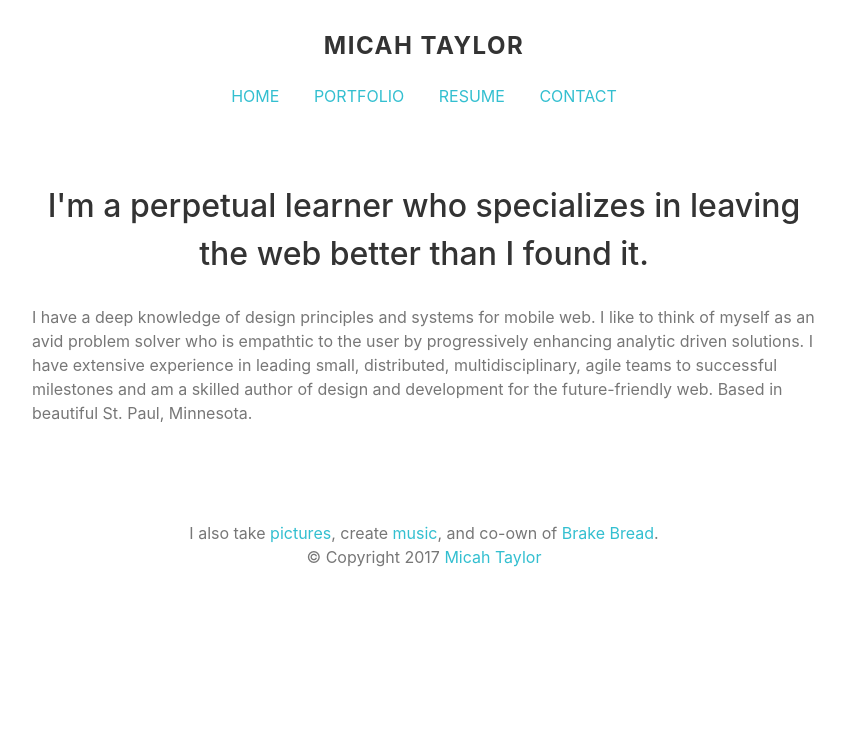
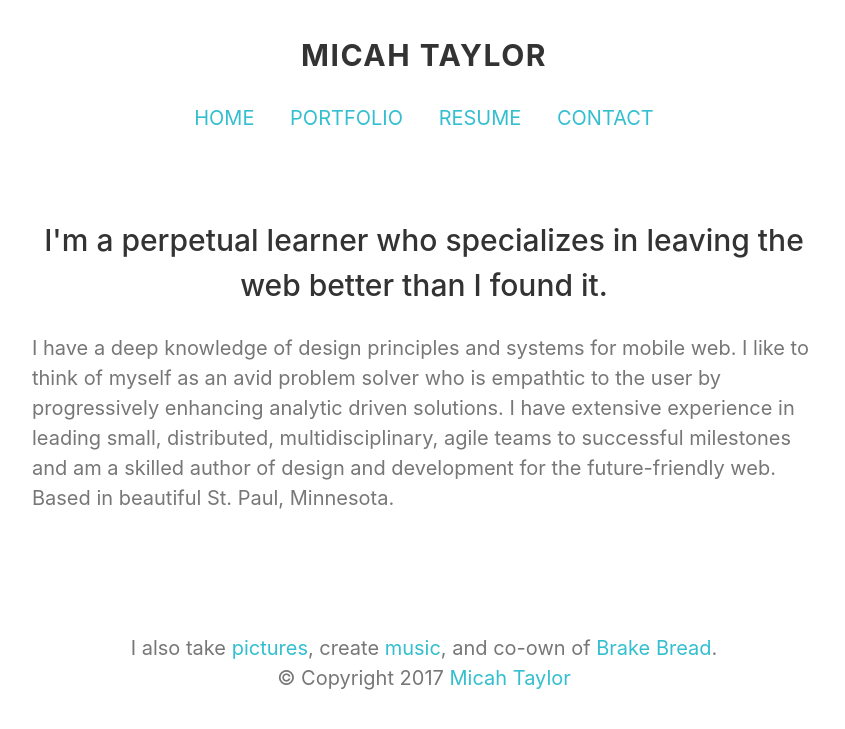
Before and after one commit to micahtaylor/mt, a Jekyll site: the page built from _pages/index.html, in a window 1280 px wide. Shown: the top 729 px of the page, without its empty margins (216-1061 px from the left). Built offline with Jekyll 4.4.1, drawn with Linux system fonts in a browser that asks for light colours.

Commit message:
Incremental sass tweaks.

```diff
--- a/css/main.scss
+++ b/css/main.scss
@@ -17,6 +17,7 @@ body {
   background: #fff;
   color: #777;
   line-height: 1.5;
+  font-size: 1.25em;
 }
 
 .container {
@@ -63,14 +64,12 @@ h1, h2, h3 {
 }
 
 h1 {
-  font-size: 2em;
   text-align: center;
   font-weight: 500;
 }
 
 h3 {
-  font-size: 1.3em;
-  margin: 2rem 0 0 0;
+  margin: 2em 0 0 0;
   line-height: 0.5;
   font-weight: 500;
 }
@@ -109,6 +108,9 @@ ul {
   &:nth-of-type(2n+1) {
     clear: left;
   }
+  h3 {
+    line-height: 2em;
+  }
 }
 
 footer {
@@ -119,7 +121,7 @@ footer {
 .about {
   background-color: #edfcff;
   color: #555;
-  padding: 1rem;
+  padding: 1em;
 }
 
 .hidden {
@@ -241,6 +243,10 @@ footer {
 
 /* Media Queries */
 @media (max-width: 824px) {
+  body {
+    line-height: 1.75;
+    font-size: 1.5em;
+  }
   header nav li {
     margin: 0 10px;
   }
```
